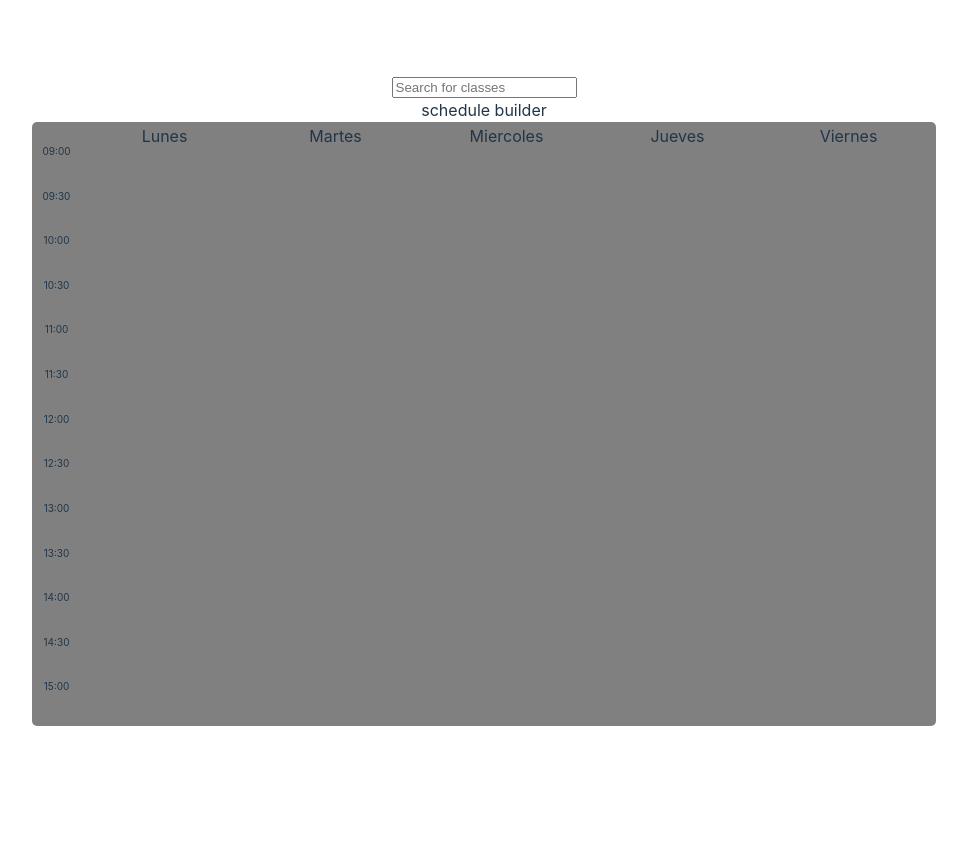
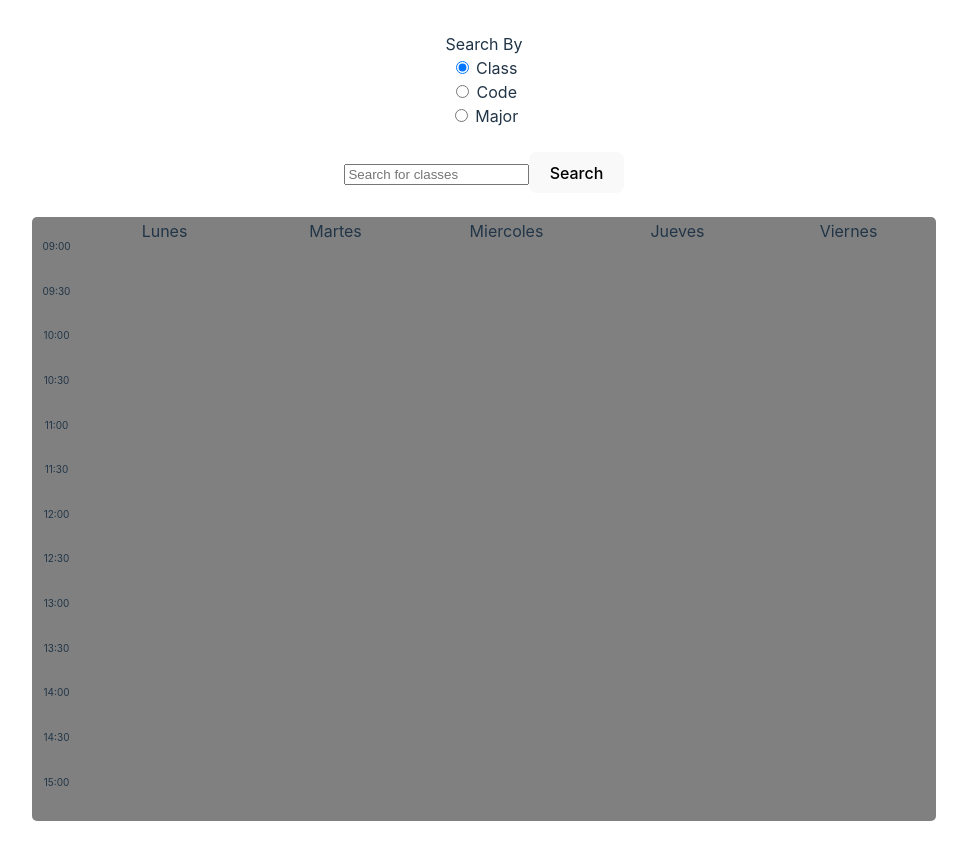
Before and after one commit to sebastian-dv/schedule-builder, a React (Vite) app: page / in a window 1280 px wide. Shown: the whole page, without its empty margins (156-1123 px from the left). Before the commit the page ends 800 px from the top, so only its background shows below. Built offline with nearby package versions, Linux system fonts and the light colour scheme.

Commit message:
added buttons to specify search

```diff
--- a/src/App.tsx
+++ b/src/App.tsx
@@ -7,7 +7,8 @@ function App() {
   return (
     <>
       <SearchBar />
-			<div>schedule builder</div>
+			<div></div>
+			<br />
 			<Calendar showMore={false} />
     </>
   )
--- a/src/Constants.ts
+++ b/src/Constants.ts
@@ -1,3 +1,6 @@
+
+export const GETAFE_DATA = '/src/data/getafe-data.json';
+export const LEGANES_DATA = '/src/data/leganes-data.json';
 
 export const WEEKDAYS = [
 	//{ day: 'Domingo', class: 'domingo' },
--- a/src/SearchBar.tsx
+++ b/src/SearchBar.tsx
@@ -1,33 +1,104 @@
 import axios from "axios";
 import { useState, useEffect, ChangeEvent } from "react";
+import { GETAFE_DATA } from "./Constants";
 
 export default function SearchBar() {
 	const [majors, setMajors] = useState();
-	const [suggestions, setSuggestions] = useState<string[]>([]);
-    const [value, setValue] = useState<string>("");
+	const [input, setInput] = useState<string>("");
+
+	const [searchBy, setSearchBy] = useState<string>('class');
+	const searchParam = [
+		{value: 'class', label: 'Class'},
+		{value: 'code', label: 'Code'},
+		{value: 'major', label: 'Major'}
+	]
 
 	const inputHandler = (e: ChangeEvent<HTMLInputElement>) => {
+		const target = e.target;
+		if (target) setInput(target.value.toLowerCase());
+	};
 
-        const target = e.target;
+	const search = () => {
+		if (input.trim() !== '') {
+			console.log('attempt search');
+			switch(searchBy) {
+				case 'class': {
+					searchClass();
+					break;
+				}
+				case 'code': {
+					searchCode();
+					break;
+				}
+				case 'major': {
+					searchMajor();
+					break;
+				}
+			}
+		} else {
+			console.log('no input');
+		}
+	}
 
-        if(target) setValue(target.value.toLowerCase());
+	const searchClass = () => {
+		console.log('search by class');
+	}
+
+	const searchCode = () => {
+		console.log('search by code');
+	}
+
+	const searchMajor = () => {
+		console.log('search by major');
 	}
 
 	useEffect(() => {
-		axios.get("/src/data/getafe-data.json").then((major) => {
+		axios.get(GETAFE_DATA).then((major) => {
 				setMajors(major.data);
 				console.log(major.data);
-			console.log(major.data['Doble Grado en Ciencias Políticas y Sociología']['10065']['groups']['Grupo 1']['schedule'][0]['day'])
-		}).catch( (err) => {
+				console.log(
+					major.data["Doble Grado en Ciencias Políticas y Sociología"]["10065"]
+						["groups"]["Grupo 1"]["schedule"][0]["day"],
+				);
+		})
+			.catch((err) => {
 				console.log(err);
 			});
 	}, []);
 
+	return (
+		<>
+			<div >
+				<div>
+					<span>Search By</span>
+					{
+						searchParam.map((search) => (
+							<div key={search.value}>
+								<input
+									name="search"
+									type="radio"
+									value={search.value}
+									checked={searchBy === search.value}
+									onChange={e => setSearchBy(e.target.value)}
+								/>
+								<label htmlFor={search.value}> {search.label} </label>
+							</div>
+						))
+					}
+				</div>
 
+				<br />
 
-	return (
 				<div>
-            <input onChange={inputHandler} value={value} placeholder="Search for classes" type="text"/>
+					<input
+						onChange={inputHandler}
+						value={input}
+						placeholder="Search for classes"
+						type="text"
+					/>
+					<button onClick={search}>Search</button>
 				</div>
+			</div>
+		</>
 	);
 }
```
Lines whose indentation alone changed are shown as unchanged.
